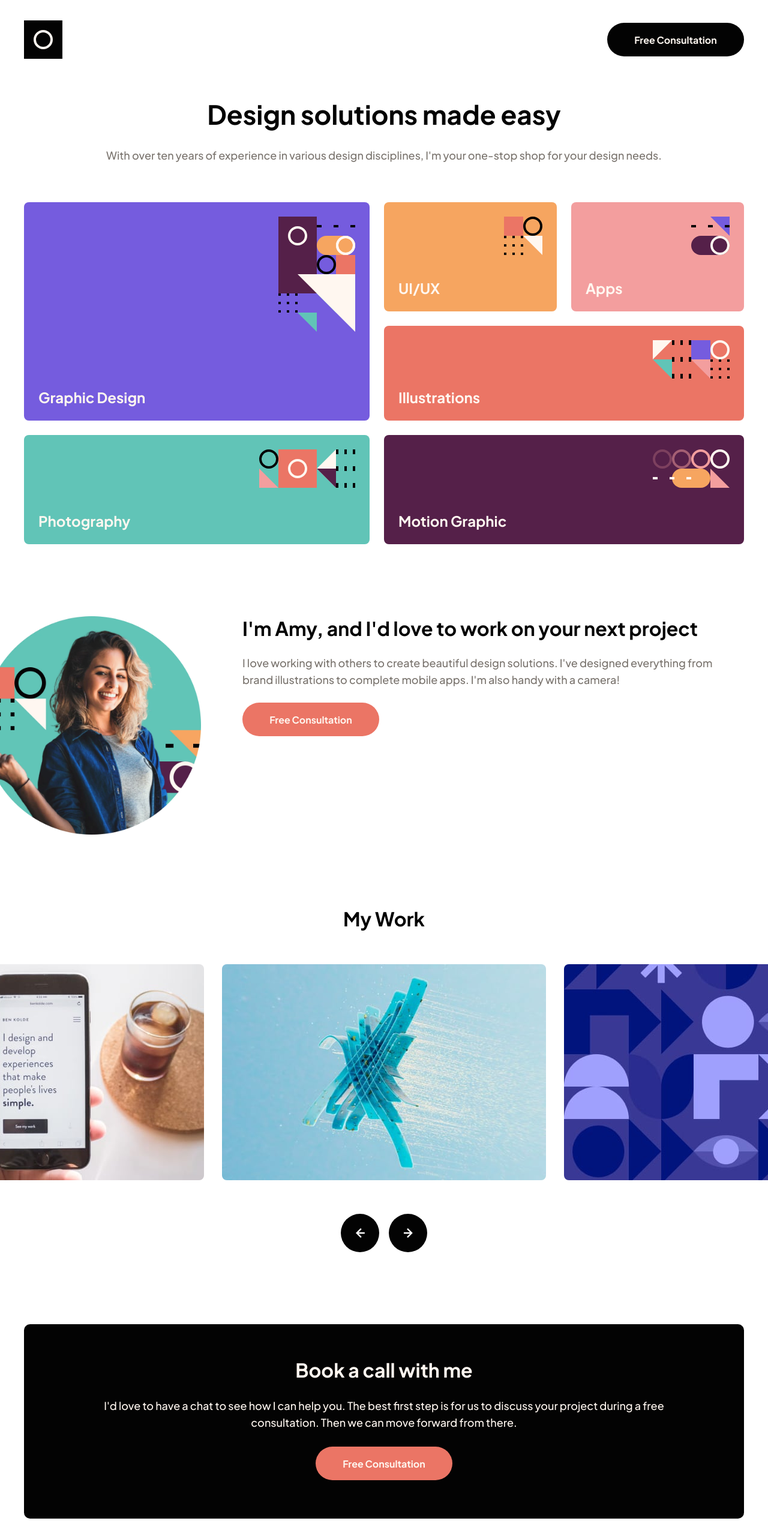
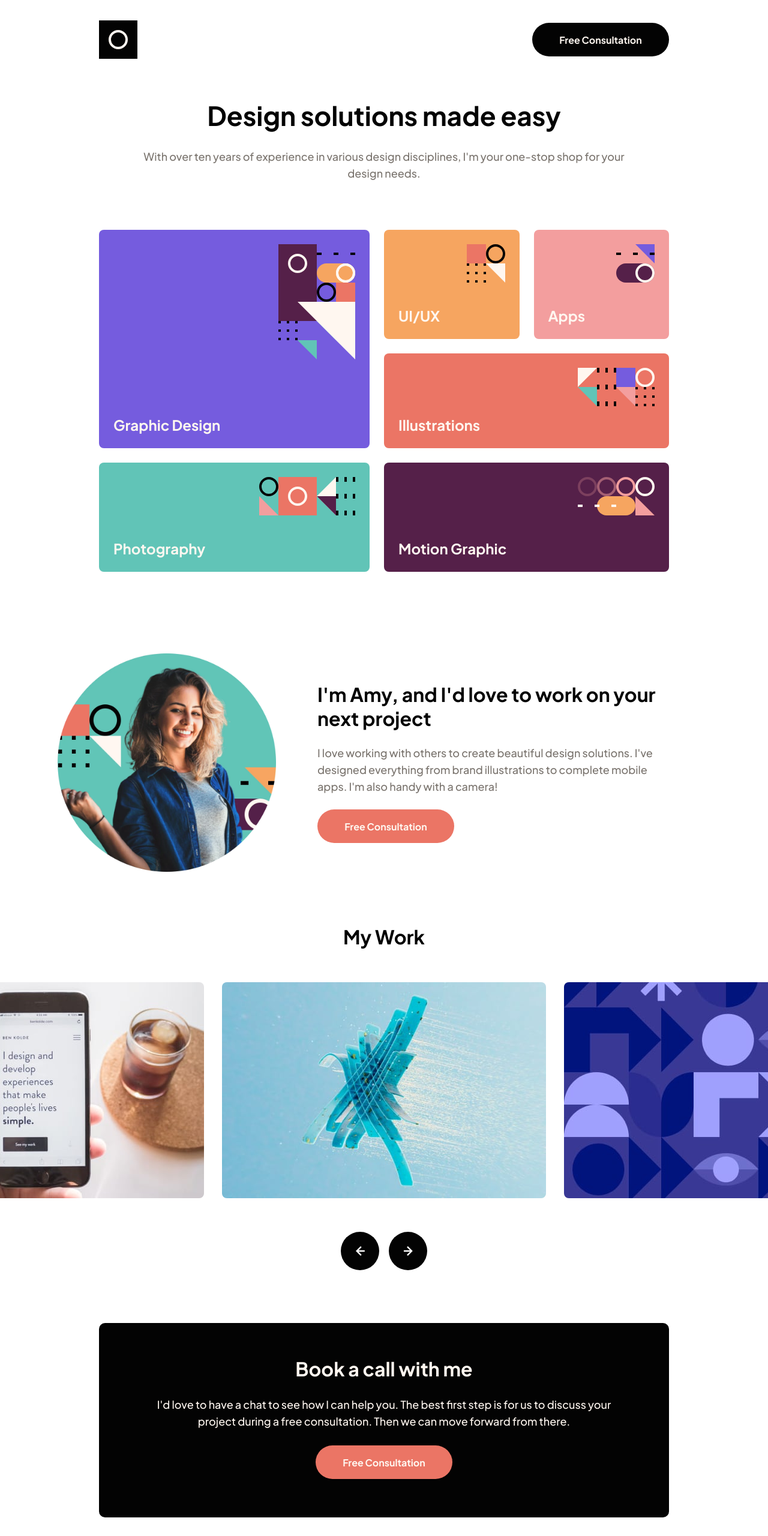
Before and after one commit to mikolajszymczuk1/single-page-design-portfolio, a website built with webpack: page src/index.html in a window 1280 px wide. Shown: the top 2560 px of the page at 60% size. Built offline with nearby package versions, Linux system fonts and the light colour scheme.

Commit message:
Finished styles for desktop

```diff
--- a/src/assets/scss/components/_illustrationCard.scss
+++ b/src/assets/scss/components/_illustrationCard.scss
@@ -82,6 +82,11 @@
       grid-column: 1 / 2;
       grid-row: 3 / 4;
     }
+
+    @media screen and (min-width: $desktop) {
+      grid-column: 4 / 5;
+      grid-row: 1 / 2;
+    }
   }
 
   &--dark-purple {
@@ -94,5 +99,10 @@
       grid-column: 2 / 4;
       grid-row: 3 / 4;
     }
+
+    @media screen and (min-width: $desktop) {
+      grid-column: 4 / 5;
+      grid-row: 2 / 3;
+    }
   }
 }
--- a/src/assets/scss/components/_navigationBar.scss
+++ b/src/assets/scss/components/_navigationBar.scss
@@ -22,6 +22,10 @@
     @media screen and (min-width: $medium) {
       padding: 34px 40px 0 40px;
     }
+
+    @media screen and (min-width: $large) {
+      padding: 34px 165px 0 165px;
+    }
   }
 
   &--bottom-nav {
@@ -30,5 +34,9 @@
     @media screen and (min-width: $medium) {
       padding: 56px 40px;
     }
+
+    @media screen and (min-width: $large) {
+      padding: 56px 165px 64px 165px;
+    }
   }
 }
--- a/src/assets/scss/utils/_breakpoints.scss
+++ b/src/assets/scss/utils/_breakpoints.scss
@@ -2,5 +2,7 @@
 
 $medium: 600px;
 $tablet: 768px;
+$large: 1024px;
+$desktop: 1440px;
 
 // =====================================
--- a/src/assets/scss/views/index/_aboutMe.scss
+++ b/src/assets/scss/views/index/_aboutMe.scss
@@ -14,6 +14,11 @@
 
   @media screen and (min-width: $tablet) {
     display: flex;
+    align-items: center;
+  }
+
+  @media screen and (min-width: $large) {
+    padding: 136px 165px 88px 165px;
   }
 
   &__image {
@@ -24,6 +29,14 @@
       right: 69px;
 
       @include size(364px);
+    }
+
+    @media screen and (min-width: $desktop) {
+      right: 0;
+
+      margin-right: 125px;
+
+      @include size(445px);
     }
   }
 
@@ -48,6 +61,12 @@
     @media screen and (min-width: $tablet) {
       font-size: 2rem;
     }
+
+    @media screen and (min-width: $desktop) {
+      margin-bottom: 34px;
+
+      font-size: 2.5rem;
+    }
   }
 
   &__text {
@@ -60,5 +79,9 @@
       font-size: 1.125rem;
       line-height: 28px;
     }
+
+    @media screen and (min-width: $desktop) {
+      margin-bottom: 32px;
+    }
   }
 }
--- a/src/assets/scss/views/index/_categoryGrid.scss
+++ b/src/assets/scss/views/index/_categoryGrid.scss
@@ -14,8 +14,17 @@
     padding: 0 40px;
   }
 
+  @media screen and (min-width: $large) {
+    padding: 0 165px;
+  }
+
   @media screen and (min-width: $tablet) {
     grid-template-columns: 2fr repeat(2, 1fr);
     grid-template-rows: 182px 158px 182px;
   }
+
+  @media screen and (min-width: $desktop) {
+    grid-template-columns: 2fr repeat(2, 1fr) 2fr;
+    grid-template-rows: 182px 158px;
+  }
 }
--- a/src/assets/scss/views/index/_contact.scss
+++ b/src/assets/scss/views/index/_contact.scss
@@ -21,6 +21,26 @@
     padding: 56px 75px 64px 75px;
   }
 
+  @media screen and (min-width: $large) {
+    margin: 0 165px;
+  }
+
+  @media screen and (min-width: $desktop) {
+    display: flex;
+    justify-content: space-between;
+    align-items: center;
+
+    padding: 80px 65px;
+  }
+
+  &__text-wrapper {
+    @media screen and (min-width: $desktop) {
+      width: 540px;
+
+      text-align: left;
+    }
+  }
+
   &__heading {
     margin-bottom: 24px;
 
@@ -30,6 +50,12 @@
       margin-bottom: 26px;
 
       font-size: 2rem;
+    }
+
+    @media screen and (min-width: $desktop) {
+      margin-bottom: 25px;
+
+      font-size: 2.5rem;
     }
   }
 
@@ -43,5 +69,9 @@
       line-height: 28px;
       font-size: 1.125rem;
     }
+
+    @media screen and (min-width: $desktop) {
+      margin-bottom: 0;
+    }
   }
 }
--- a/src/assets/scss/views/index/_indexHeader.scss
+++ b/src/assets/scss/views/index/_indexHeader.scss
@@ -12,6 +12,14 @@
     @media screen and (min-width: $medium) {
       padding: 64px 40px;
     }
+
+    @media screen and (min-width: $large) {
+      padding: 66px 167px 80px 167px;
+    }
+
+    @media screen and (min-width: $desktop) {
+      padding: 66px 344px 80px 334px;
+    }
   }
 
   &__heading {
@@ -24,6 +32,12 @@
       margin-bottom: 27px;
 
       font-size: 2.75rem;
+    }
+
+    @media screen and (min-width: $desktop) {
+      margin-bottom: 23px;
+
+      font-size: 3.5rem;
     }
   }
 
@@ -39,5 +53,9 @@
       line-height: 28px;
       font-size: 1.125rem;
     }
+
+    @media screen and (min-width: $desktop) {
+      padding: 0 11px;
+    }
   }
 }
--- a/src/assets/scss/views/index/_myWork.scss
+++ b/src/assets/scss/views/index/_myWork.scss
@@ -8,6 +8,10 @@
 
   @media screen and (min-width: $medium) {
     padding-bottom: 120px;
+  }
+
+  @media screen and (min-width: $large) {
+    padding-bottom: 88px;
   }
 
   &__heading {
@@ -83,6 +87,10 @@
       display: none;
     }
 
+    &:hover {
+      background-color: $light-purple;
+    }
+
     &--prev {
       margin-right: 15px !important;
 
--- a/src/index.html
+++ b/src/index.html
@@ -205,12 +205,14 @@
 
     <!-- === Contact section === -->
     <section class="contact">
+      <div class="contact__text-wrapper">
         <h2 class="contact__heading">Book a call with me</h2>
         <p class="contact__text">
           I'd love to have a chat to see how I can help you.
           The best first step is for us to discuss your project during a free consultation.
           Then we can move forward from there.
         </p>
+      </div>
 
       <button class="color-button color-button--dark-orange">Free Consultation</button>
     </section>
```
Lines whose indentation alone changed are shown as unchanged.
